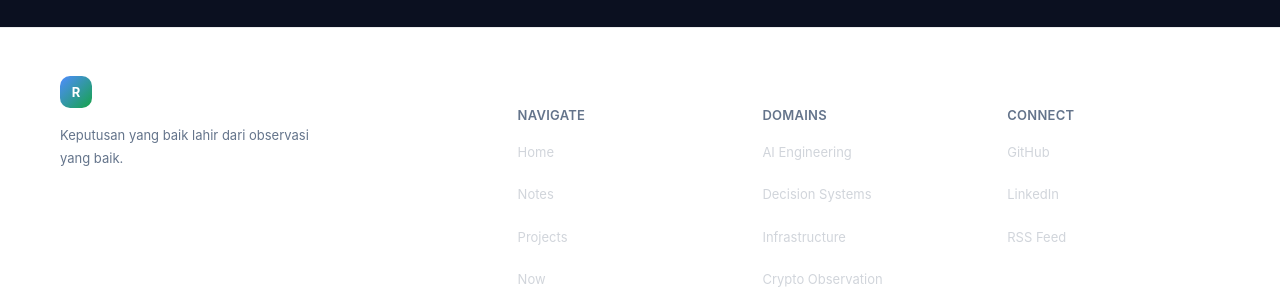
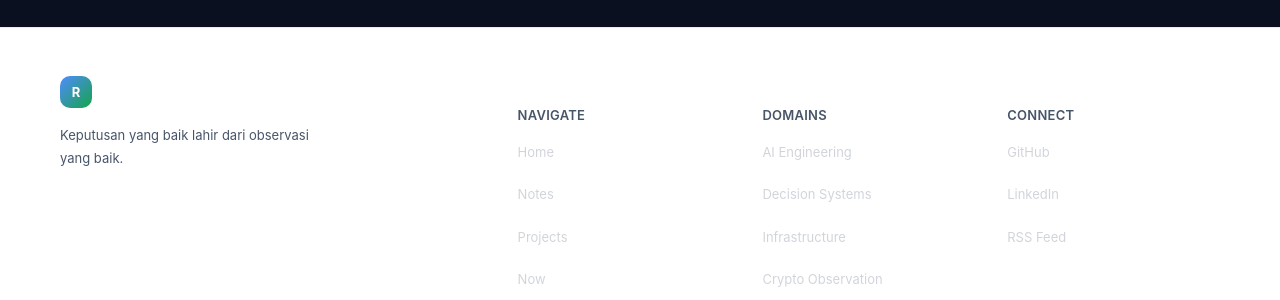
Before and after one commit to mrohadiz/mrohadiz.github.io, a Jekyll site: the page built from about.md, in a window 1280 px wide and 1400 px high, scrolled down 547 px. Shown: the part 949-1249 px from the top of the window. Built offline with Jekyll 4.4.1, drawn with Linux system fonts in a browser that asks for light colours; some web fonts are replaced.

Commit message:
fix: update duplicate color tokens in layout to pass accessibility audit

```diff
--- a/_sass/_layout.scss
+++ b/_sass/_layout.scss
@@ -160,7 +160,7 @@
 
   --color-text-primary: #0F172A;
   --color-text-secondary: #334155;
-  --color-text-muted: #64748B;
+  --color-text-muted: #475569;
   --color-text-inverse: #F8FAFC;
   --color-text-code: #0891B2;
   --color-text-link: #2563EB;
```
